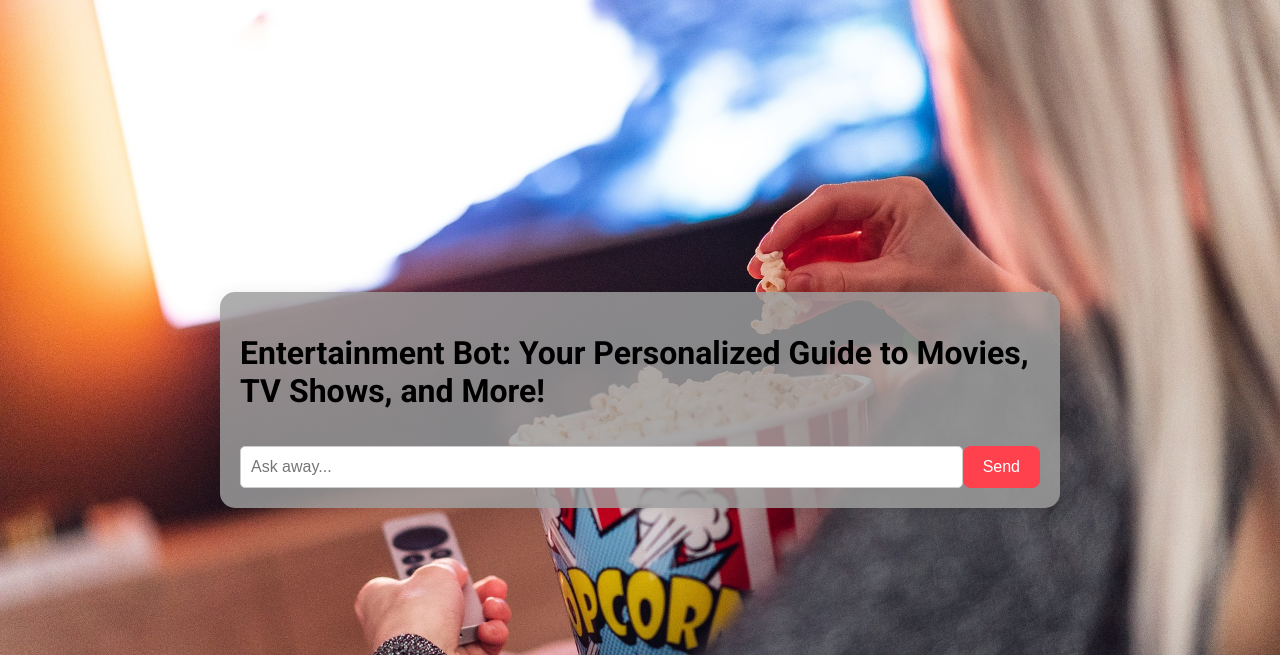
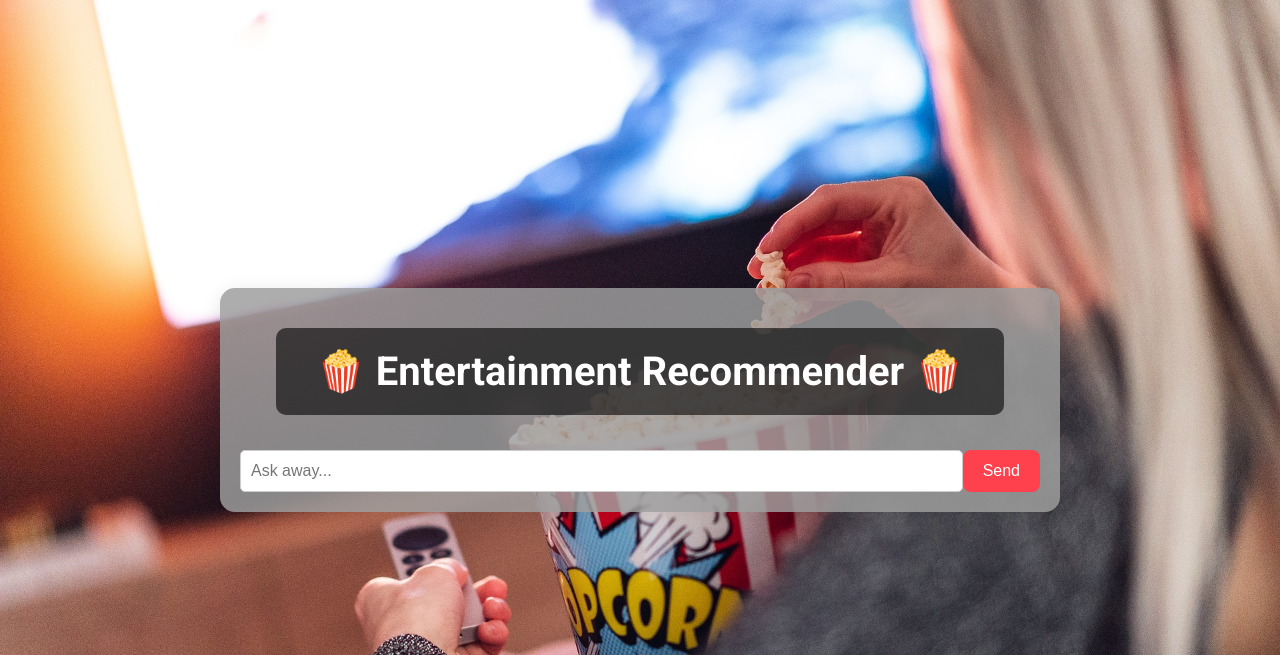
Before and after one commit to SammyAlawar/Recommender, a Flask app: page / in a window 1280 px wide. Shown: the top 655 px of the page. Run offline with Flask 3, Linux system fonts and the light colour scheme.

Commit message:
Changed Title to Entertainment Recommender

```diff
--- a/templates/chat.html
+++ b/templates/chat.html
@@ -45,6 +45,18 @@
             border-bottom: 2px solid #ffb400;
         }
 
+        h1 {
+            display: flex;
+            justify-content: center; /* Centers horizontally */
+            align-items: center; /* Centers vertically if needed */
+            font-size: 2.5rem; /* Adjust as needed */
+            color: #fff; /* Text color */
+            background-color: rgba(0, 0, 0, 0.6); /* Semi-transparent background */
+            padding: 20px 40px; /* Add padding for more spacing */
+            border-radius: 10px; /* Rounded corners */
+            margin: 20px auto; /* Centered margin */
+            width: fit-content; /* Automatically size based on content */
+        }
 
         .chat-bubble {
             margin: 10px 0;
@@ -184,7 +196,8 @@
 </head>
 <body>
     <div class="chat-container">
-        <h1>Entertainment Bot: Your Personalized Guide to Movies, TV Shows, and More!</h1>
+
+        <h1>🍿 Entertainment Recommender 🍿</h1>
 
         <!-- Chat history -->
         <div id="chat-history">
```
